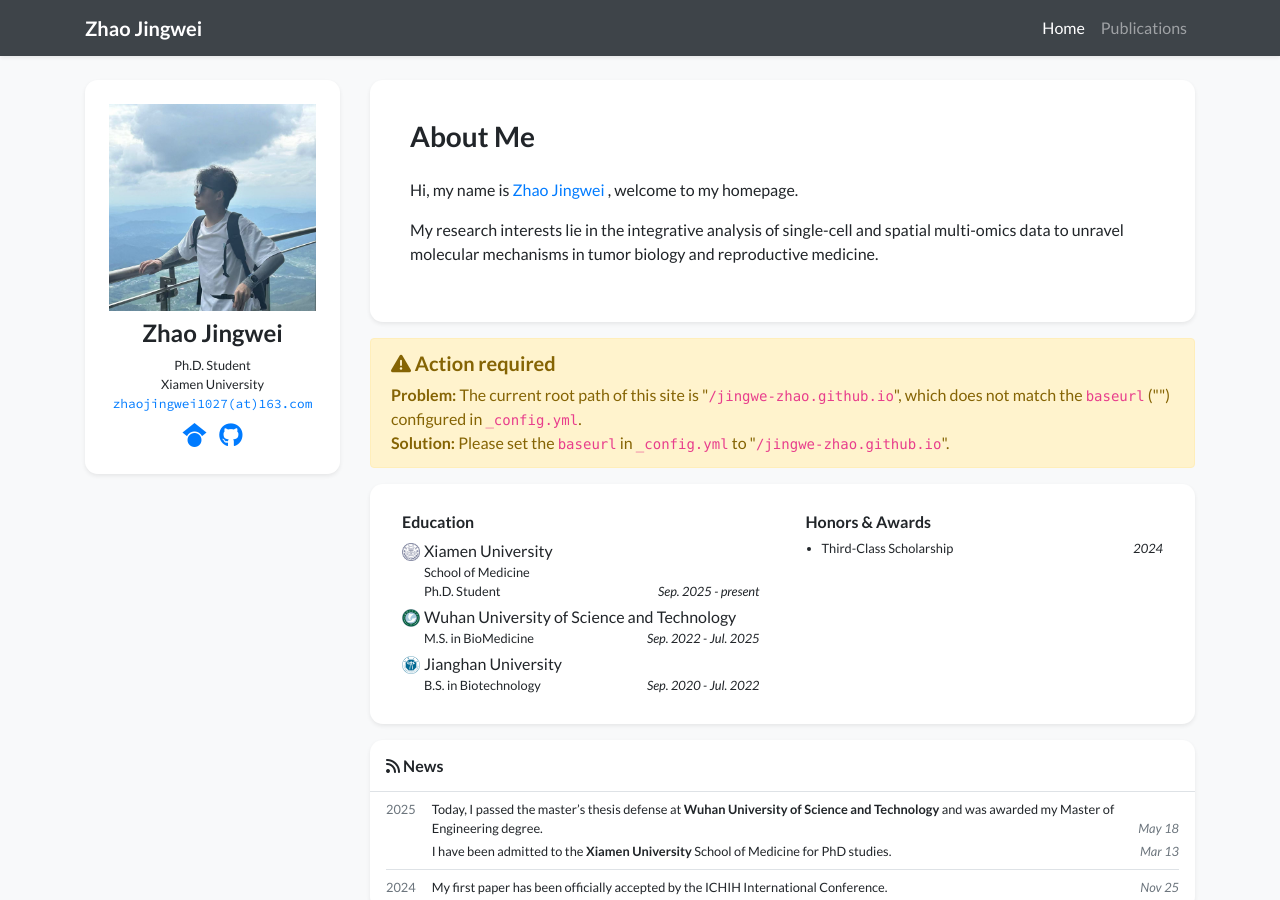
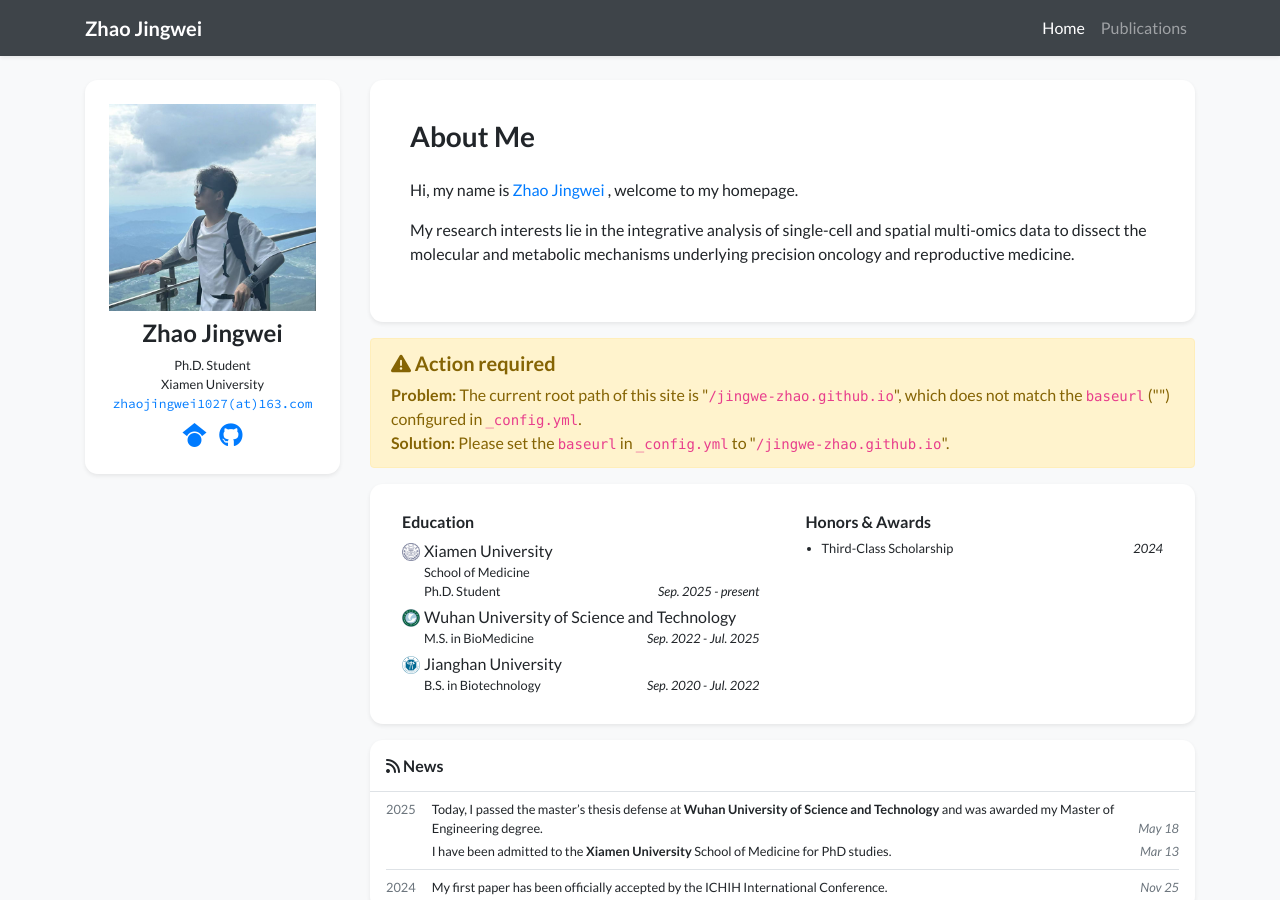
Before and after one commit to Jingwe-Zhao/jingwe-zhao.github.io, a Jekyll site: the page built from index.html, in a window 1280 px wide and 900 px high. Built offline with Jekyll 4.4.1, drawn with Linux system fonts in a browser that asks for light colours; nearby versions of some CDN libraries; a style sheet for code colours, icons or effects is not loaded.

Commit message:
Update profile.yml

```diff
--- a/_data/profile.yml
+++ b/_data/profile.yml
@@ -25,7 +25,7 @@ short_bio: >-
     Hi, my name is <a href="https://en.wikipedia.org/wiki/Bicolor_cat" target="_blank">Zhao Jingwei</a> , welcome to my homepage.
   </p>
   <p>
-    My research interests lie in the integrative analysis of single-cell and spatial multi-omics data to unravel molecular mechanisms in tumor biology and reproductive medicine.
+    My research interests lie in the integrative analysis of single-cell and spatial multi-omics data to dissect the molecular and metabolic mechanisms underlying precision oncology and reproductive medicine.
   </p>
 
 portrait_url: /assets/images/myphoto.jpg
```
